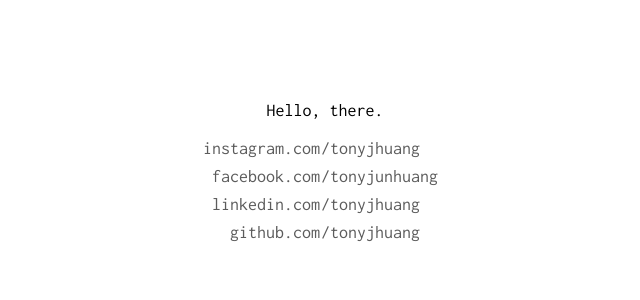
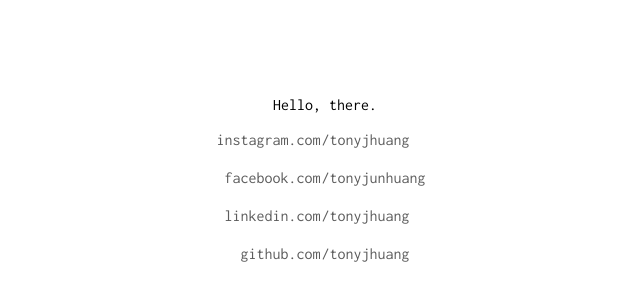
Before and after one commit to tonyjhuang/tonyjhuang.github.io, a plain HTML site: page index.html in a window 1280 px wide. Shown: the part 156-456 px from the top of the page, without its empty margins (315-955 px from the left). Drawn offline with nearby package versions, Linux system fonts and the light colour scheme.

Commit message:
more mobile styling

```diff
--- a/index.css
+++ b/index.css
@@ -1,11 +1,11 @@
     html,
     body {
         font-family: 'Inconsolata', monospace;
-    font-size: larger;
+        font-size: 1.75em;
     }
 
     .main-container {
-    height: 50%;
+        margin-top: 2em;
         width: 100%;
         display: flex;
         align-items: center;
@@ -14,19 +14,17 @@ body {
     }
 
     .hero {
-    margin-bottom: 12px;
+        margin-top: 2rem;
+        margin-bottom: 2rem;
     }
 
     .social-container {
         display: flex;
         width: 100%;
         flex-direction: row;
-    margin-top: 6px;
         color: #5c5c5c;
-}
-
-.social-label {
-    transition: color 0.25s;
+        margin-bottom: 2rem;
+        transition: color 0.25s, transform 0.25s;
         transition-timing-function: ease-out;
     }
 
@@ -77,18 +75,19 @@ span.social-label {
     .mobile-container {
         display: block;
     }
-
-
     /* Medium devices (landscape tablets, 768px and up) */
 
     @media only screen and (min-width: 1024px) {
         html,
         body {
             height: 100%;
-        font-size: large;
+            font-size: 1em;
         }
         .main-container {
             height: 80%;
+            width: 95%;
+            margin-left: 2.5%;
+            margin-top: 0;
         }
         .desktop-container {
             display: block;
@@ -96,4 +95,13 @@ span.social-label {
         .mobile-container {
             display: none;
         }
+        .hero {
+            margin-bottom: 1rem;
         }
+        .social-container {
+            margin-bottom: 1rem;
+        }
+        .grow-hover {
+            transform: scale(1.05);
+        }
+    }
--- a/index.js
+++ b/index.js
@@ -74,7 +74,10 @@ function renderMobileSocial(social) {
 function initSocialListeners(socials) {
     for (const [clazz, , , link] of socials) {
         function toggleHoverClass(e) {
-            $(e.target).closest('.social-container').toggleClass(`${clazz}-hover`);
+            $(e.target).closest('.social-container').toggleClass([
+                `${clazz}-hover`,
+                'grow-hover',
+            ]);
         }
         $(`.${clazz} .social-label`).hover(toggleHoverClass, toggleHoverClass);
         $(`.${clazz} .social-label`).click(function() {
```
Lines whose indentation alone changed are shown as unchanged.
